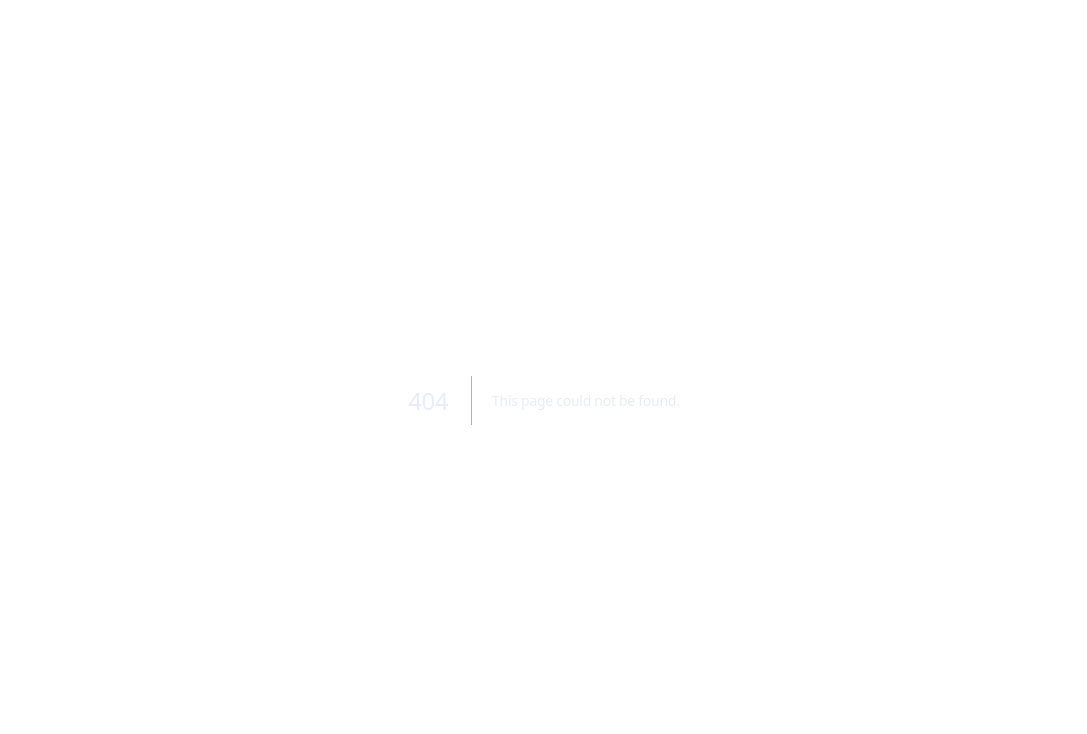
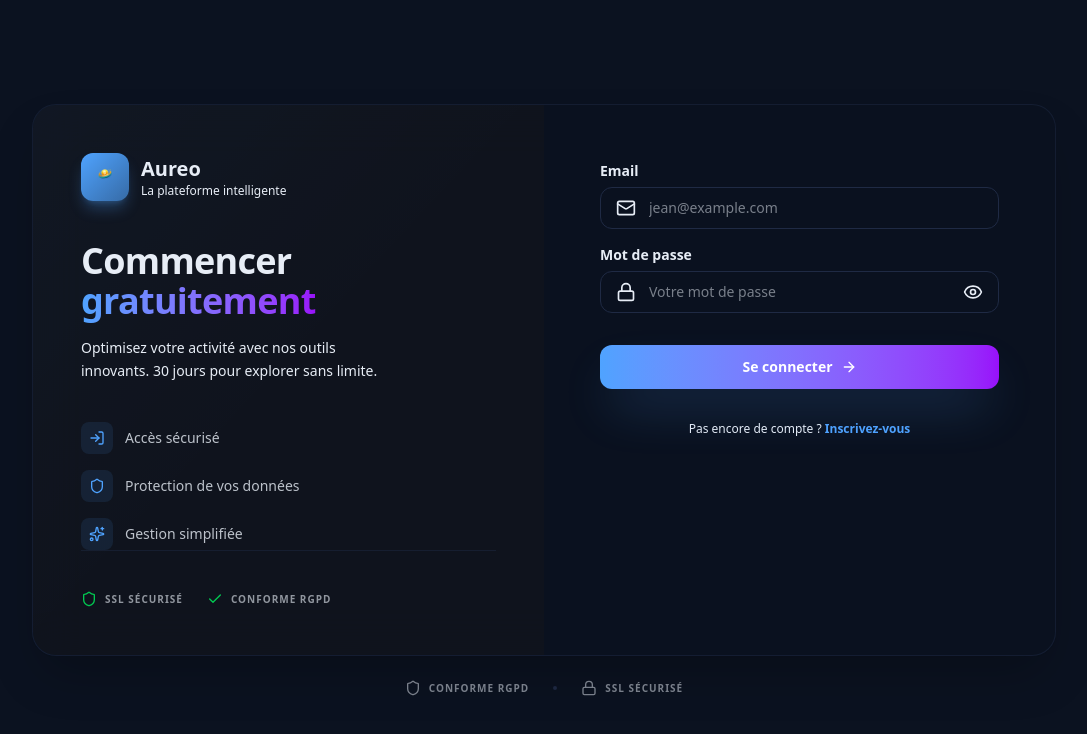
Before and after one commit to prodigelec/aureo, a Next.js app in the folder aureo/: page /login in a window 1280 px wide. Before the commit this address had no page. Shown: the top 734 px of the page, without its empty margins (96-1183 px from the left). Built offline with nearby package versions, Linux system fonts and the light colour scheme.

Commit message:
feat: add localized login page and fix toast handler

```diff
--- /dev/null
+++ b/aureo/app/login/components/LoginForm.tsx
@@ -0,0 +1,125 @@
+"use client";
+
+import { useState, useActionState, useEffect } from "react";
+import Link from "next/link";
+import Image from "next/image";
+import { motion } from "framer-motion";
+import { toast } from "sonner";
+import { Mail, Lock, Eye, EyeOff, Loader2, ArrowRight } from "lucide-react";
+import { loginAction } from "@/app/auth/actions";
+import FormInput from "@/app/register/components/FormInput";
+
+export default function LoginForm() {
+    const [state, formAction, isPending] = useActionState(loginAction, null);
+    const [showPassword, setShowPassword] = useState(false);
+    const [focusedField, setFocusedField] = useState<string | null>(null);
+
+    const [formData, setFormData] = useState({
+        email: "",
+        password: "",
+    });
+
+    useEffect(() => {
+        if (state && !state.success && state.message) {
+            toast.error(state.message);
+        }
+    }, [state]);
+
+    const handleInputChange = (e: React.ChangeEvent<HTMLInputElement>) => {
+        const { name, value } = e.target;
+        setFormData((prev) => ({ ...prev, [name]: value }));
+    };
+
+    return (
+        <div className="p-8 md:p-10 lg:p-14">
+            {/* Mobile/Tablet Header */}
+            <div className="mb-8 md:hidden">
+                <div className="flex items-center gap-3 mb-4">
+                    <div className="flex h-10 w-10 items-center justify-center rounded-xl bg-gradient-to-br from-primary to-primary/60">
+                        <Image src="/logo_aureo.png" alt="Aureo" width={22} height={22} priority />
+                    </div>
+                    <span className="text-lg font-bold">Aureo</span>
+                </div>
+                <h2 className="text-2xl font-black mb-1">Connexion</h2>
+                <p className="text-xs text-muted-foreground">Heureux de vous revoir.</p>
+            </div>
+
+            <form action={formAction} className="space-y-4">
+                <FormInput
+                    id="email"
+                    name="email"
+                    label="Email"
+                    type="email"
+                    placeholder="jean@example.com"
+                    value={formData.email}
+                    onChange={handleInputChange}
+                    onFocus={() => setFocusedField("email")}
+                    onBlur={() => setFocusedField(null)}
+                    isFocused={focusedField === "email"}
+                    icon={Mail}
+                    showSuccess={formData.email.includes("@")}
+                />
+
+                <div className="space-y-2">
+                    <FormInput
+                        id="password"
+                        name="password"
+                        label="Mot de passe"
+                        type={showPassword ? "text" : "password"}
+                        placeholder="Votre mot de passe"
+                        value={formData.password}
+                        onChange={handleInputChange}
+                        onFocus={() => setFocusedField("password")}
+                        onBlur={() => setFocusedField(null)}
+                        isFocused={focusedField === "password"}
+                        icon={Lock}
+                        rightElement={
+                            <button
+                                type="button"
+                                onClick={() => setShowPassword(!showPassword)}
+                                className="text-muted-foreground transition-colors hover:text-foreground"
+                            >
+                                {showPassword ? <EyeOff className="h-4 w-4 md:h-5 md:w-5" /> : <Eye className="h-4 w-4 md:h-5 md:w-5" />}
+                            </button>
+                        }
+                    />
+                </div>
+
+                <div className="pt-4">
+                    <motion.button
+                        whileHover={!isPending ? { scale: 1.02, y: -2 } : {}}
+                        whileTap={!isPending ? { scale: 0.98 } : {}}
+                        disabled={isPending}
+                        className={`group relative w-full overflow-hidden rounded-xl py-3 font-bold shadow-2xl transition-all duration-300 ${isPending ? "opacity-70 cursor-not-allowed" : "shadow-primary/30"
+                            }`}
+                        type="submit"
+                    >
+                        <div className="absolute inset-0 bg-gradient-to-r from-primary via-purple-600 to-primary [background-size:200%]" />
+                        <span className="relative flex items-center justify-center gap-2 text-xs text-white md:text-sm">
+                            {isPending ? (
+                                <>
+                                    <Loader2 className="h-4 w-4 animate-spin" />
+                                    Connexion en cours...
+                                </>
+                            ) : (
+                                <>
+                                    Se connecter
+                                    <ArrowRight className="h-4 w-4 transition-transform group-hover:translate-x-1" />
+                                </>
+                            )}
+                        </span>
+                    </motion.button>
+                </div>
+
+                <div className="text-center pt-4">
+                    <p className="text-xs text-muted-foreground">
+                        Pas encore de compte ?{" "}
+                        <Link className="font-bold text-primary hover:underline" href="/register">
+                            Inscrivez-vous
+                        </Link>
+                    </p>
+                </div>
+            </form>
+        </div>
+    );
+}
--- /dev/null
+++ b/aureo/app/login/page.tsx
@@ -0,0 +1,82 @@
+"use client";
+
+import { motion } from "framer-motion";
+import { Shield, Sparkles, LogIn } from "lucide-react";
+import BrandingContent from "@/app/register/components/BrandingContent";
+import TrustBadges from "@/app/register/components/TrustBadges";
+import LoginForm from "./components/LoginForm";
+
+export default function LoginPage() {
+    const features = [
+        { icon: LogIn, text: "Accès sécurisé" },
+        { icon: Shield, text: "Protection de vos données" },
+        { icon: Sparkles, text: "Gestion simplifiée" },
+    ];
+
+    return (
+        <main className="relative min-h-screen overflow-hidden bg-background text-foreground">
+            {/* Animated Background */}
+            <div className="absolute inset-0 -z-10">
+                <div className="absolute inset-0 bg-gradient-to-br from-primary/10 via-purple-500/5 to-background" />
+
+                {/* Floating orbs */}
+                <motion.div
+                    animate={{
+                        scale: [1, 1.2, 1],
+                        opacity: [0.3, 0.5, 0.3],
+                    }}
+                    transition={{
+                        duration: 8,
+                        repeat: Infinity,
+                        ease: "easeInOut",
+                    }}
+                    className="absolute left-1/4 top-1/4 h-96 w-96 rounded-full bg-gradient-to-r from-primary/20 to-purple-500/20 blur-3xl"
+                />
+
+                <motion.div
+                    animate={{
+                        scale: [1.2, 1, 1.2],
+                        opacity: [0.2, 0.4, 0.2],
+                    }}
+                    transition={{
+                        duration: 10,
+                        repeat: Infinity,
+                        ease: "easeInOut",
+                        delay: 2,
+                    }}
+                    className="absolute bottom-1/4 right-1/4 h-96 w-96 rounded-full bg-gradient-to-l from-blue-500/15 to-cyan-500/15 blur-3xl"
+                />
+
+                {/* Grid pattern */}
+                <div className="absolute inset-0 bg-[linear-gradient(rgba(120,119,198,0.03)_1px,transparent_1px),linear-gradient(90deg,rgba(120,119,198,0.03)_1px,transparent_1px)] bg-[size:64px_64px]" />
+            </div>
+
+            <div className="relative z-10 flex min-h-screen items-center justify-center px-4 py-4 md:px-6 md:py-6 lg:py-8">
+                <motion.div
+                    initial={{ opacity: 0, y: 20 }}
+                    animate={{ opacity: 1, y: 0 }}
+                    transition={{ duration: 0.6 }}
+                    className="w-full max-w-5xl"
+                >
+                    {/* Main Card */}
+                    <motion.div
+                        whileHover={{ scale: 1.002 }}
+                        transition={{ type: "spring", stiffness: 300 }}
+                        className="overflow-hidden rounded-3xl border border-border/50 bg-background/95 shadow-2xl backdrop-blur-xl"
+                    >
+                        <div className="grid grid-cols-1 md:grid-cols-2">
+                            {/* Left Column: Branding & Info (Hidden on Mobile) */}
+                            <BrandingContent features={features} />
+
+                            {/* Right Column: Form */}
+                            <LoginForm />
+                        </div>
+                    </motion.div>
+
+                    {/* Bottom Badges */}
+                    <TrustBadges />
+                </motion.div>
+            </div>
+        </main>
+    );
+}
--- a/aureo/components/ToastHandler.tsx
+++ b/aureo/components/ToastHandler.tsx
@@ -1,26 +1,36 @@
 "use client";
 
-import { useSearchParams } from "next/navigation";
+import { useSearchParams, usePathname, useRouter } from "next/navigation";
 import { useEffect, Suspense } from "react";
 import { toast } from "sonner";
 
 function ToastContent() {
     const searchParams = useSearchParams();
+    const pathname = usePathname();
+    const router = useRouter();
 
     useEffect(() => {
         const success = searchParams.get("success");
         const error = searchParams.get("error");
 
+        if (success || error) {
             if (success) {
                 toast.success(success);
             }
 
             if (error) {
-            // We only toast error if it hasn't been traditionally handled by the page's error state
-            // But for general purpose, this handler is great for redirects
                 toast.error(error);
             }
-    }, [searchParams]);
+
+            // Clean up the URL
+            const newSearchParams = new URLSearchParams(searchParams.toString());
+            newSearchParams.delete("success");
+            newSearchParams.delete("error");
+
+            const newUrl = pathname + (newSearchParams.toString() ? `?${newSearchParams.toString()}` : "");
+            router.replace(newUrl, { scroll: false });
+        }
+    }, [searchParams, pathname, router]);
 
     return null;
 }
```
Lines whose indentation alone changed are shown as unchanged.
